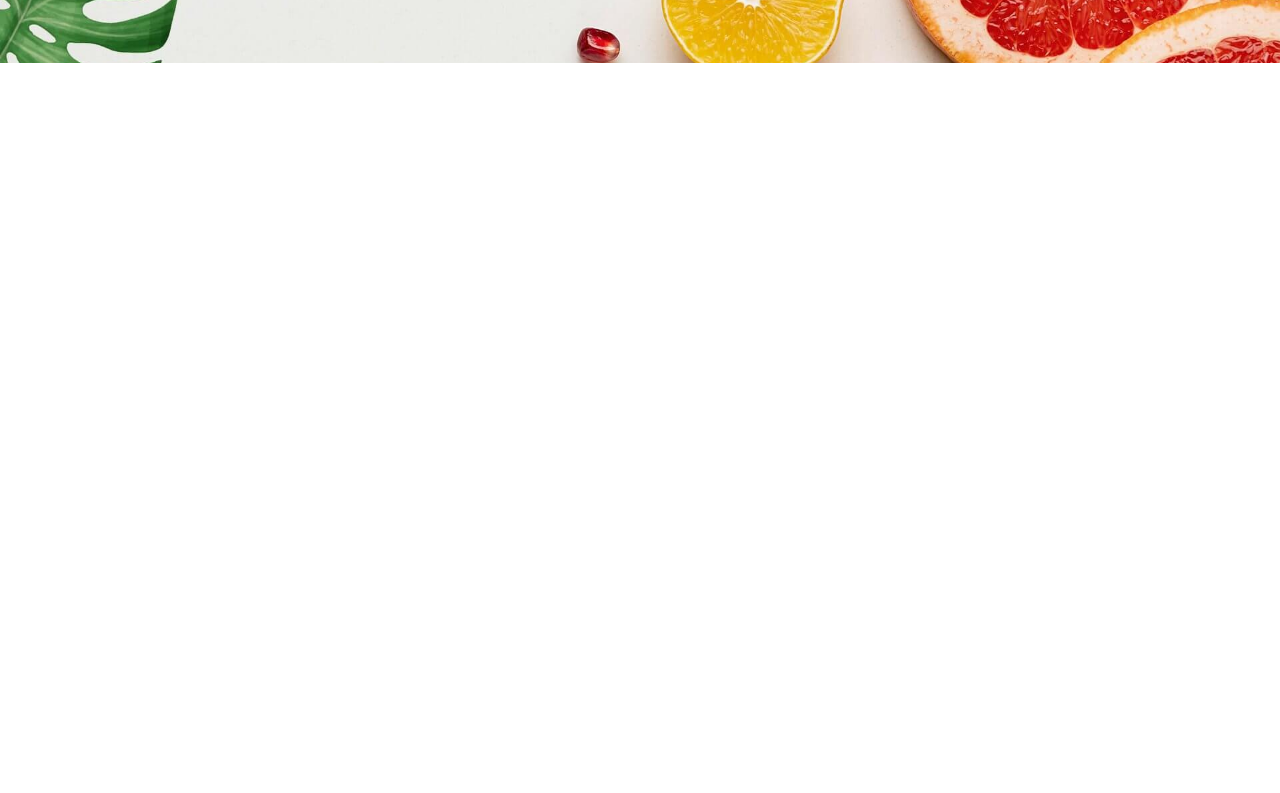
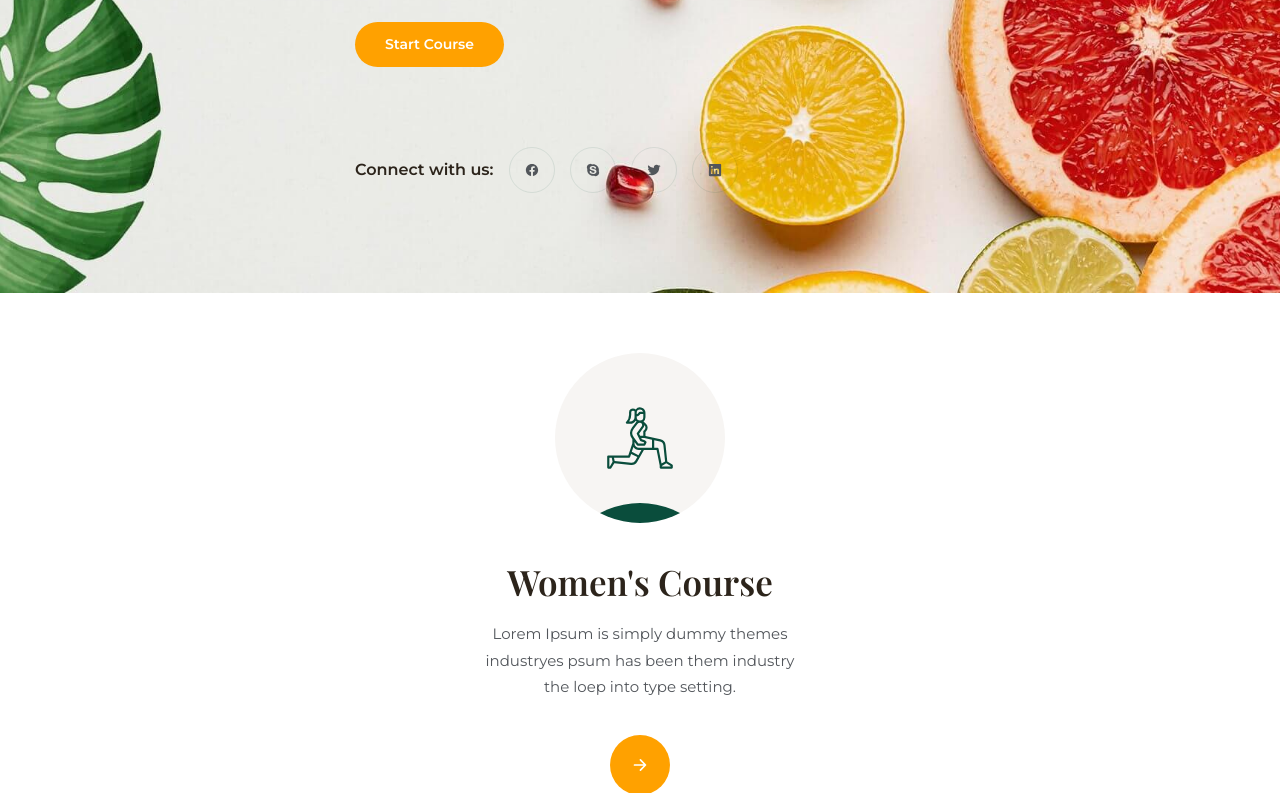
Before and after one commit to Shaad-Imran/Futras-fitness-website, a plain HTML site: page index.html in a window 1280 px wide. Shown: the part 403-1196 px from the top of the page. Before the commit the page ends 800 px from the top, so only its background shows below. Drawn offline with nearby package versions, Linux system fonts and the light colour scheme.

Commit message:
service section added

```diff
--- a/index.html
+++ b/index.html
@@ -120,6 +120,94 @@
             </div>
           </div>
         </section>
+
+        <!-- #Service  -->
+        <section class="section service" aria-label="service" data-section>
+          <div class="container">
+            <ul class="grid-list">
+              <li>
+                <div class="service-card">
+                  <div class="card-icon">
+                    <img
+                      src="images/service-1.svg"
+                      width="60"
+                      height="60"
+                      loading="lazy"
+                      alt="Women's Course"
+                    />
+                  </div>
+
+                  <h3 class="h3">
+                    <a href="#" class="card-title">Women's Course</a>
+                  </h3>
+
+                  <p class="card-text">
+                    Lorem Ipsum is simply dummy themes industryes psum has been
+                    them industry the loep into type setting.
+                  </p>
+
+                  <a href="#" class="btn btn-secondary">
+                    <ion-icon name="arrow-forward"></ion-icon>
+                  </a>
+                </div>
+              </li>
+
+              <li>
+                <div class="service-card active">
+                  <div class="card-icon">
+                    <img
+                      src="images/service-2.svg"
+                      width="60"
+                      height="60"
+                      loading="lazy"
+                      alt="Basic Course"
+                    />
+                  </div>
+
+                  <h3 class="h3">
+                    <a href="#" class="card-title">Basic Course</a>
+                  </h3>
+
+                  <p class="card-text">
+                    Lorem Ipsum is simply dummy themes industryes psum has been
+                    them industry the loep into type setting.
+                  </p>
+
+                  <a href="#" class="btn btn-secondary">
+                    <ion-icon name="arrow-forward"></ion-icon>
+                  </a>
+                </div>
+              </li>
+
+              <li>
+                <div class="service-card">
+                  <div class="card-icon">
+                    <img
+                      src="images/service-3.svg"
+                      width="60"
+                      height="60"
+                      loading="lazy"
+                      alt="Men's Course"
+                    />
+                  </div>
+
+                  <h3 class="h3">
+                    <a href="#" class="card-title">Men's Course</a>
+                  </h3>
+
+                  <p class="card-text">
+                    Lorem Ipsum is simply dummy themes industryes psum has been
+                    them industry the loep into type setting.
+                  </p>
+
+                  <a href="#" class="btn btn-secondary">
+                    <ion-icon name="arrow-forward"></ion-icon>
+                  </a>
+                </div>
+              </li>
+            </ul>
+          </div>
+        </section>
       </article>
     </main>
 
--- a/style.css
+++ b/style.css
@@ -180,6 +180,11 @@ body {
   font-size: var(--fs-4);
 }
 
+.grid-list {
+  display: grid;
+  gap: 50px;
+}
+
 /* ...Header...  */
 .header {
   position: fixed;
@@ -342,3 +347,153 @@ body {
   border-color: var(--blue-green-color-wheel);
   color: var(--white);
 }
+
+/* ..Service..  */
+.service-card {
+  padding-inline: 25px;
+  text-align: center;
+}
+
+.service-card .card-icon {
+  position: relative;
+  background-color: var(--cultured);
+  max-width: max-content;
+  margin-inline: auto;
+  padding: 40px;
+  border-radius: 50%;
+  margin-block-end: 40px;
+  overflow: hidden;
+  transition: var(--transition-1);
+  z-index: 1;
+}
+
+.service-card .card-icon::before,
+.service-card .card-icon::after {
+  content: "";
+  position: absolute;
+  top: 0;
+  right: 0;
+  bottom: 0;
+  left: 0;
+  border-radius: 50%;
+  transition: var(--transition-1);
+  z-index: -1;
+}
+
+.service-card .card-icon::before {
+  background-color: var(--blue-green-color-wheel);
+  transform: translateY(120px);
+}
+
+.service-card .card-icon::after {
+  background-color: var(--orange-web);
+  transform: translateY(150px);
+}
+
+.service-card:is(:hover, :focus-within, .active) .card-icon::before {
+  transform: translateY(0);
+}
+
+.service-card:is(:hover, :focus-within, .active) .card-icon::after {
+  transform: translateY(120px);
+}
+
+.service-card .card-icon img {
+  transition: var(--transition-1);
+}
+
+.service-card:is(:hover, :focus-within, .active) .card-icon img {
+  filter: grayscale(1) brightness(0) invert(1);
+}
+
+.service-card .h3 {
+  --fs-4: 2.4rem;
+}
+
+.service-card .card-title {
+  transition: var(--transition-1);
+}
+
+.service-card .card-title:is(:hover, :focus) {
+  color: var(--orange-web);
+}
+
+.service-card .card-text {
+  font-size: var(--fs-5);
+  margin-block: 20px 35px;
+}
+
+.service-card .btn {
+  margin-inline: auto;
+  font-size: 18px;
+  padding: 0;
+  max-width: 60px;
+  height: 60px;
+  display: grid;
+  place-content: center;
+}
+
+/* ... Responsiveness ...  */
+
+@media (min-width: 575px) {
+  :root {
+    --fs-1: 5.6rem;
+    --fs-2: 3.6rem;
+  }
+
+  .container {
+    max-width: 600px;
+    width: 100%;
+    margin-inline: auto;
+  }
+
+  .btn {
+    padding: 10px 30px;
+  }
+
+  .hero {
+    padding-block: 170px 100px;
+  }
+
+  .hero-text {
+    font-size: var(--fs-4);
+  }
+
+  .hero .btn {
+    margin-block: 25px 80px;
+  }
+
+  .hero .social-title {
+    --fs-6: 1.6rem;
+  }
+
+  .hero .social-link {
+    padding: 15px;
+  }
+
+  .service-card {
+    max-width: 380px;
+    margin-inline: auto;
+  }
+
+  .service-card .card-icon {
+    padding: 50px;
+  }
+
+  .service-card .card-icon img {
+    width: 70px;
+  }
+
+  .service-card .card-icon::before,
+  .service-card:is(:hover, :focus-within, .active) .card-icon::after {
+    transform: translateY(150px);
+  }
+
+  .service-card .card-icon::after {
+    transform: translateY(180px);
+  }
+
+  .service-card .h3 {
+    --fs-4: 3.5rem;
+  }
+}
```
